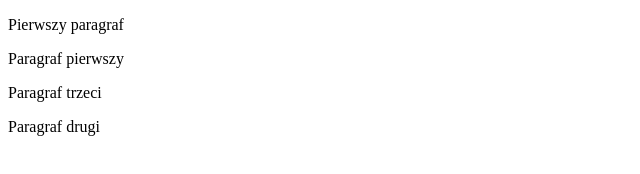
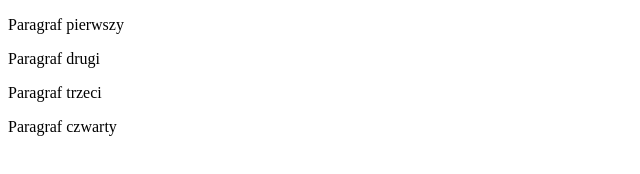
Before and after one commit to GuardianDelMar/guardiandelmar.github.io, a plain HTML site: page index.html in a window 1280 px wide. Shown: the full height of the page, 0-640 px from the left. Drawn offline with Linux system fonts and the light colour scheme.

Commit message:
paragraf czwarty

```diff
--- a/index.html
+++ b/index.html
@@ -6,12 +6,13 @@
 </head>
 <body>
 
-    <p>Pierwszy paragraf</p>
+
     <p>Paragraf pierwszy</p>
+    <p>Paragraf drugi</p>
     <p>Paragraf trzeci</p>
+    <p>Paragraf czwarty</p>
 
 
-    <p>Paragraf drugi</p>
 
 </body>
 </html>
```
